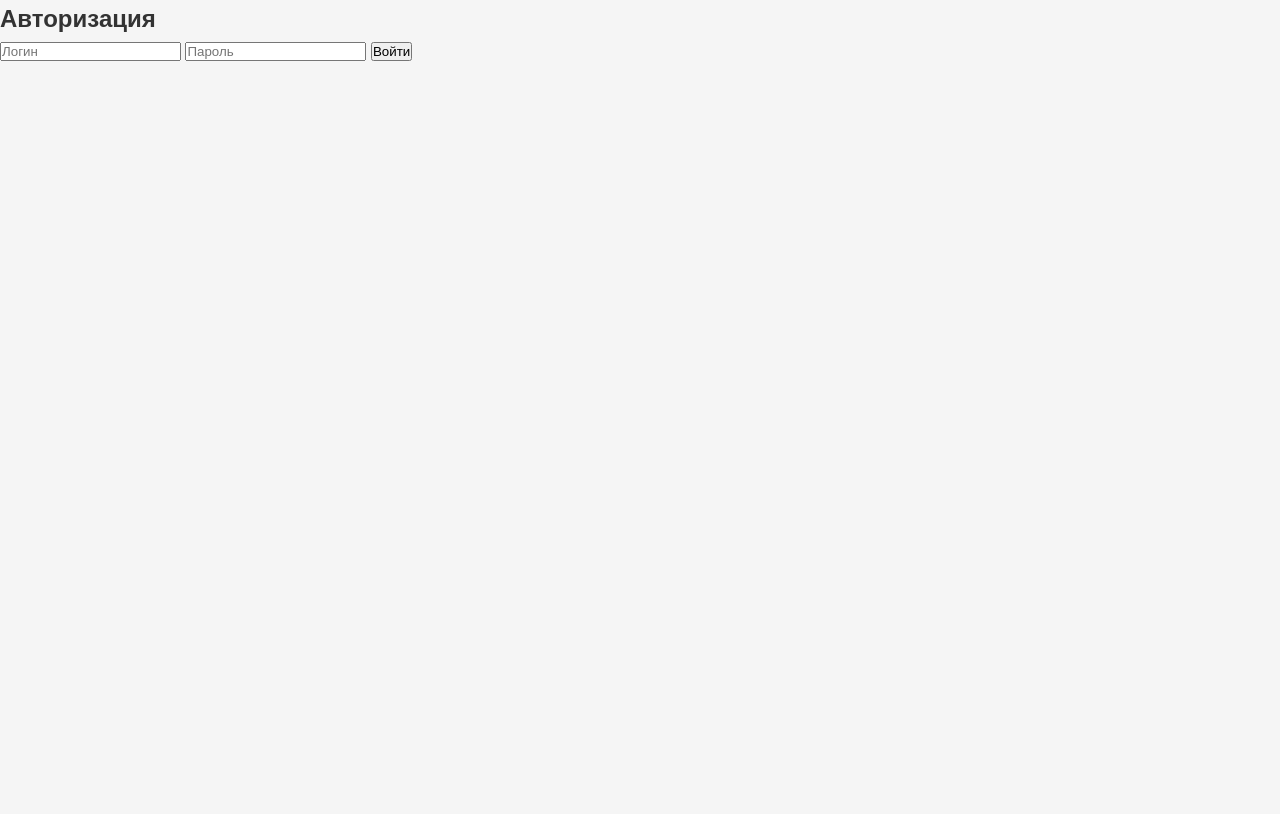
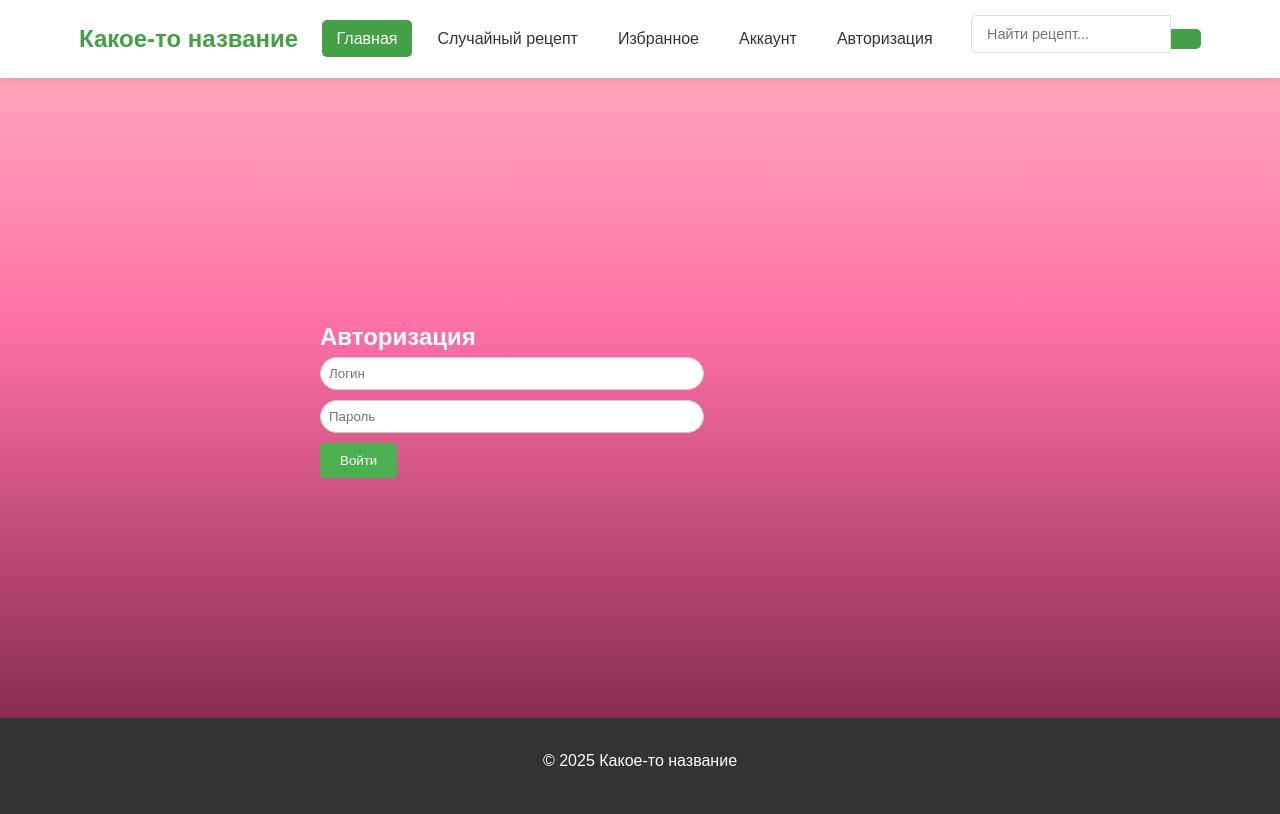
Before and after one commit to nastyshaclifford/ProjectRecipe, a plain HTML site: page authorization.html in a window 1280 px wide. Drawn offline with Linux system fonts and the light colour scheme.

Commit message:
Стилизация авторизации, добавление футер и хедер

```diff
--- a/authorization.html
+++ b/authorization.html
@@ -3,17 +3,21 @@
 <head>
     <meta charset="UTF-8">
     <meta name="viewport" content="width=device-width, initial-scale=1.0">
-    <title>Alert Авторизация</title>
+    <title>Авторизация</title>
     <link rel="stylesheet" href="scss/main.css" />
 </head>
-<body>
-    <div class="modal-overlay" id="overlay"></div>
-    <div class="modal" id="authModal">
+<body class="authoriz_body">
+    <div id="header"></div>
+    <div class="form-container">
+        <form>
         <h2>Авторизация</h2>
         <input type="text" id="username" placeholder="Логин">
         <input type="password" id="password" placeholder="Пароль">
         <button onclick="authenticate()">Войти</button>
+        </form>
     </div>
+
+    <div id="footer"></div>
     <script src="./js/authorization.js"></script>
 </body>
 </html>
--- a/js/authorization.js
+++ b/js/authorization.js
@@ -21,3 +21,16 @@
                 alert('Неверный логин или пароль. Попробуйте еще раз.');
             }
         }
+        // Подключение header
+  fetch("./components/header.html")
+  .then((response) => response.text())
+  .then((data) => {
+    document.getElementById("header").innerHTML = data;
+  });
+
+// Подключение footer
+fetch("./components/footer.html")
+  .then((response) => response.text())
+  .then((data) => {
+    document.getElementById("footer").innerHTML = data;
+  });
--- a/scss/_authorization.scss
+++ b/scss/_authorization.scss
@@ -1,29 +1,7 @@
-        .modal {
-            display: none;
-            position: fixed;
-            top: 50%;
-            left: 50%;
-            transform: translate(-50%, -50%);
-            padding: 100px;
-            background-color: white;
-            border: 1px solid #ccc;
-            box-shadow: 0 2px 10px rgba(0, 0, 0, 0.1);
-            z-index: 1000;
-        }
-        .modal-overlay {
-            display: none;
-            position: fixed;
-            top: 0;
-            left: 0;
-            width: 100%;
-            height: 100%;
-            background-color: rgba(0, 0, 0, 0.5);
-            z-index: 999;
-        }
-        input {
+            input {
             display: block;
             margin-bottom: 10px;
-            width: 100%;
+            width: 60%;
             padding: 8px;
             border: 1px solid #ccc;
             border-radius: 4px;
@@ -39,3 +17,22 @@
         button:hover {
             background-color: #45a049;
         }
+
+        .authoriz_body {
+            margin: 0;
+            font-family: 'Montserrat', sans-serif;
+            color: #fff;
+            background: linear-gradient(to bottom, #ffb6c1 0%, #ff70a6 40%, #6b1c3b 100%);
+            min-height: 100vh;
+            position: relative;
+            overflow-x: hidden;
+        }
+        .form-container {
+            display: flex;
+            justify-content: center;
+            align-items: center;
+            min-height: 80vh;
+        }
+        form {
+            width: 50%;
+        }
--- a/scss/main.scss
+++ b/scss/main.scss
@@ -6,3 +6,4 @@
 @import "account";
 @import "favorites";
 @import "recipe";
+@import "authorization";
```
Also changed, not shown: scss/main.css.
